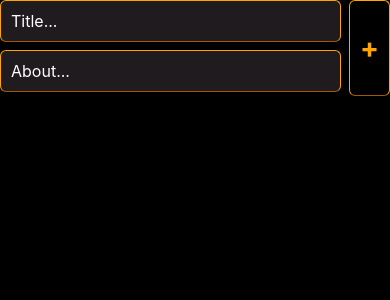
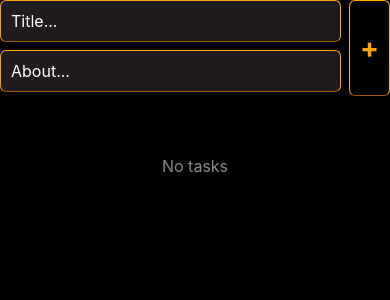
Before and after one commit to HiruniRamanayaka/SENG-31323---React-Native-To-Do-List-App, a React Native app in the folder se2021024/: screen /Home in a window 390 px wide. Shown: the top 300 px of the page. Built offline with nearby package versions, Linux system fonts and the light colour scheme.

Commit message:
Display added tasks below input form

```diff
--- a/se2021024/package.json
+++ b/se2021024/package.json
@@ -16,7 +16,8 @@
     "react": "19.0.0",
     "react-native": "0.79.1",
     "react-native-safe-area-context": "^5.4.0",
-    "react-native-screens": "^4.10.0"
+    "react-native-screens": "^4.10.0",
+    "zustand": "^5.0.3"
   },
   "devDependencies": {
     "@babel/core": "^7.25.2",
--- a/se2021024/src/components/TaskInput.tsx
+++ b/se2021024/src/components/TaskInput.tsx
@@ -1,22 +1,26 @@
 import React, { useState } from 'react';
-import { StyleSheet, View, TextInput, Button, Text, TouchableOpacity, Alert } from 'react-native'
+import { ScrollView, StyleSheet, View, TextInput, Button, Text, TouchableOpacity, Alert } from 'react-native'
 import { COLORS } from '../constants/Theme';
-import { saveTask } from '../services/Storage';
+import { useTaskStore } from '../stores/useTaskStore';
 
 const TaskInput = () => {
     const [title, setTitle] = useState('');
     const [about, setAbout] = useState('');
 
-    const handleSave = async () => {
-        try{
-            await saveTask({title, about});
-            Alert.alert('Success', 'Task saved successfully');
-            setTitle('');
-            setAbout('');
-        } catch (e) {
-            Alert.alert("Error, e.message")
+    const addTask = useTaskStore((state) => state.addTask);
+
+    const handleSave = () => {
+        if (!title || !about) {
+        Alert.alert('Validation', 'Please fill out both fields.');
+        return;
         }
-    }
+
+        addTask({ title, about });
+        setTitle('');
+        setAbout('');
+        Alert.alert('Success', 'Task saved!');
+    };
+
   return (
     <View style={styles.container}>
         <View style={styles.inputContainer}>
@@ -75,11 +79,26 @@ const styles = StyleSheet.create({
         marginBottom: 8,
         justifyContent: 'center',
         alignItems: 'center',
-        height: 96, // same height as both inputs together (adjust if needed)
+        height: 96,
       },
       buttonText: {
         fontSize: 28,
         fontWeight: 'bold',
         color: '#FFA500',
       },
+      taskItem: {
+        backgroundColor: '#333',
+        padding: 12,
+        marginBottom: 8,
+        borderRadius: 8,
+      },
+      taskTitle: {
+        fontSize: 16,
+        fontWeight: 'bold',
+        color: '#fff',
+      },
+      taskAbout: {
+        fontSize: 14,
+        color: '#aaa',
+      },
   });
--- /dev/null
+++ b/se2021024/src/components/TaskList.tsx
@@ -0,0 +1,53 @@
+import React from 'react'
+import { View, Text, StyleSheet, ScrollView } from 'react-native';
+import { useTaskStore } from '../stores/useTaskStore';
+import { COLORS } from '../constants/theme';
+
+const TaskList = () => {
+  const tasks = useTaskStore((state) => state.tasks);
+
+  return (
+    <ScrollView style={styles.listContainer}>
+      {tasks.length === 0 ? (
+        <Text style={styles.emptyText}>No tasks</Text>
+        ) : (
+          tasks.map((task, index) => (
+            <View key={index} style={styles.taskItem}>
+              <Text style={styles.taskTitle}>{task.title}</Text>
+              <Text style={styles.taskAbout}>{task.about}</Text>
+            </View>
+          ))
+      )}
+    </ScrollView>
+  );
+};
+
+export default TaskList
+
+const styles = StyleSheet.create({
+  listContainer: {
+    marginTop: 16,
+    paddingHorizontal: 16,
+  },
+  taskItem: {
+    backgroundColor: '#333',
+    padding: 12,
+    marginBottom: 12,
+    borderRadius: 8,
+  },
+  taskTitle: {
+    fontSize: 16,
+    fontWeight: 'bold',
+    color: '#fff',
+  },
+  taskAbout: {
+    fontSize: 14,
+    color: '#aaa',
+  },
+  emptyText: {
+    textAlign: 'center',
+    marginTop: 20,
+    fontSize: 16,
+    color: '#888',
+  },
+});
--- a/se2021024/src/screens/Home.screen.tsx
+++ b/se2021024/src/screens/Home.screen.tsx
@@ -2,11 +2,13 @@ import React from 'react'
 import {StyleSheet, SafeAreaView, Text} from 'react-native'
 import TaskInput from '../components/TaskInput'
 import { COLORS } from '../constants/Theme';
+import TaskList from '../components/TaskList';
 
 const HomeScreen = () => {
   return (
     <SafeAreaView style={styles.screen}>
       <TaskInput />
+      <TaskList />
     </SafeAreaView>
   )
 }
--- a/se2021024/src/services/Storage.tsx
+++ /dev/null
@@ -1,11 +0,0 @@
-import AsyncStorage from '@react-native-async-storage/async-storage';
-
-export const saveTask = async (task: {title: String; about: String}) => {
-    try {
-        const jsonValue = JSON.stringify(task);
-        await AsyncStorage.setItem('task', jsonValue);
-        console.log('Task saved successfully');
-    }catch (e){
-        throw new Error("Failed to save task"+(e));
-    }
-}
--- /dev/null
+++ b/se2021024/src/stores/useTaskStore.ts
@@ -0,0 +1,31 @@
+import { create } from 'zustand';
+import { persist, createJSONStorage } from 'zustand/middleware';
+import AsyncStorage from '@react-native-async-storage/async-storage';
+
+type Task = {
+  title: string;
+  about: string;
+};
+
+type TaskState = {
+  tasks: Task[];
+  addTask: (task: Task) => void;
+  clearTasks: () => void;
+};
+
+export const useTaskStore = create<TaskState>()(
+  persist(
+    (set) => ({
+      tasks: [],
+      addTask: (task) =>
+        set((state) => ({
+          tasks: [...state.tasks, task],
+        })),
+      clearTasks: () => set({ tasks: [] }),
+    }),
+    {
+      name: 'task-storage', // This is your AsyncStorage key
+      storage: createJSONStorage(() => AsyncStorage),
+    }
+  )
+);
```
Also changed, not shown: 1 other file (tests, documents, lock files or other folders).
